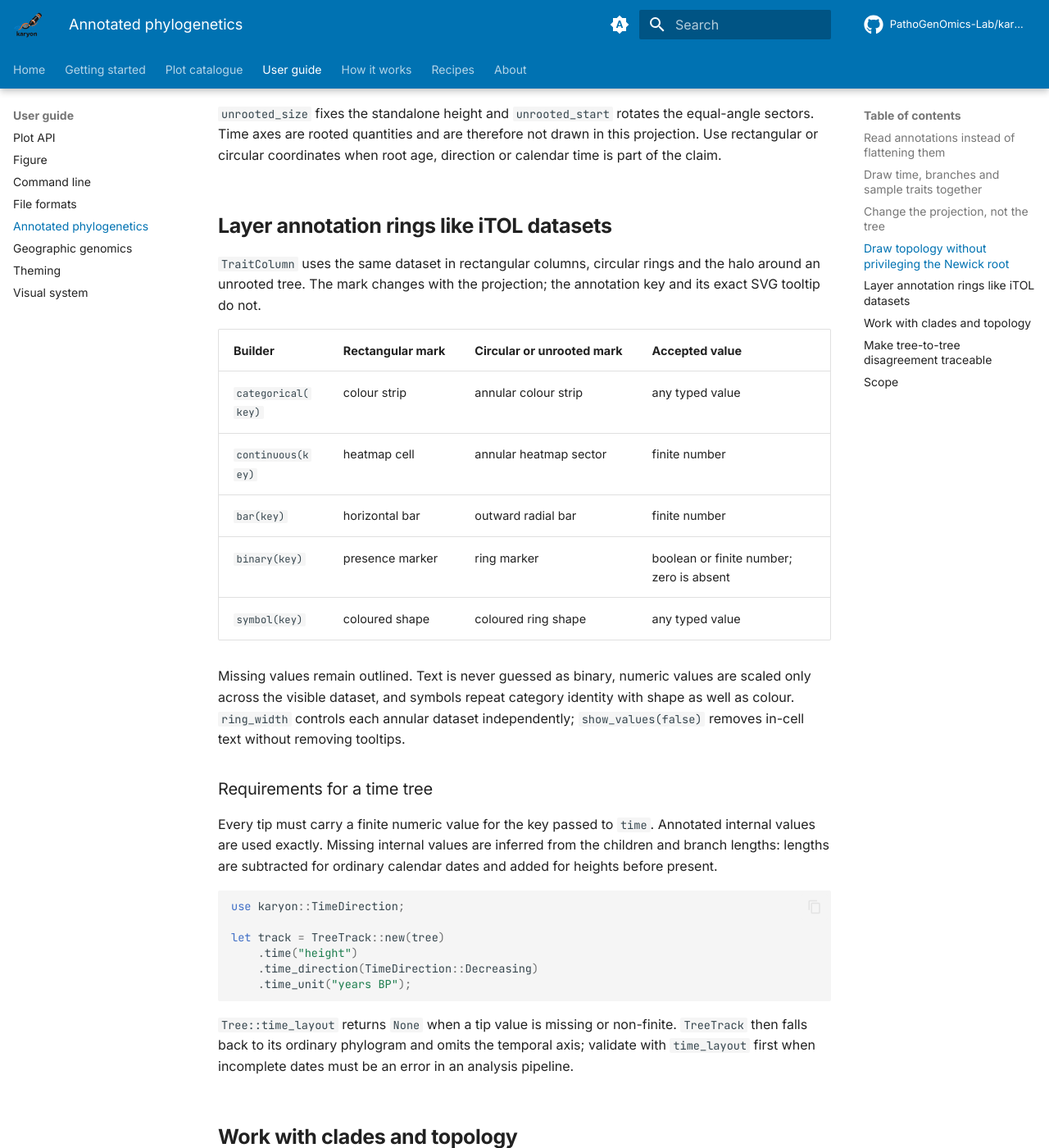
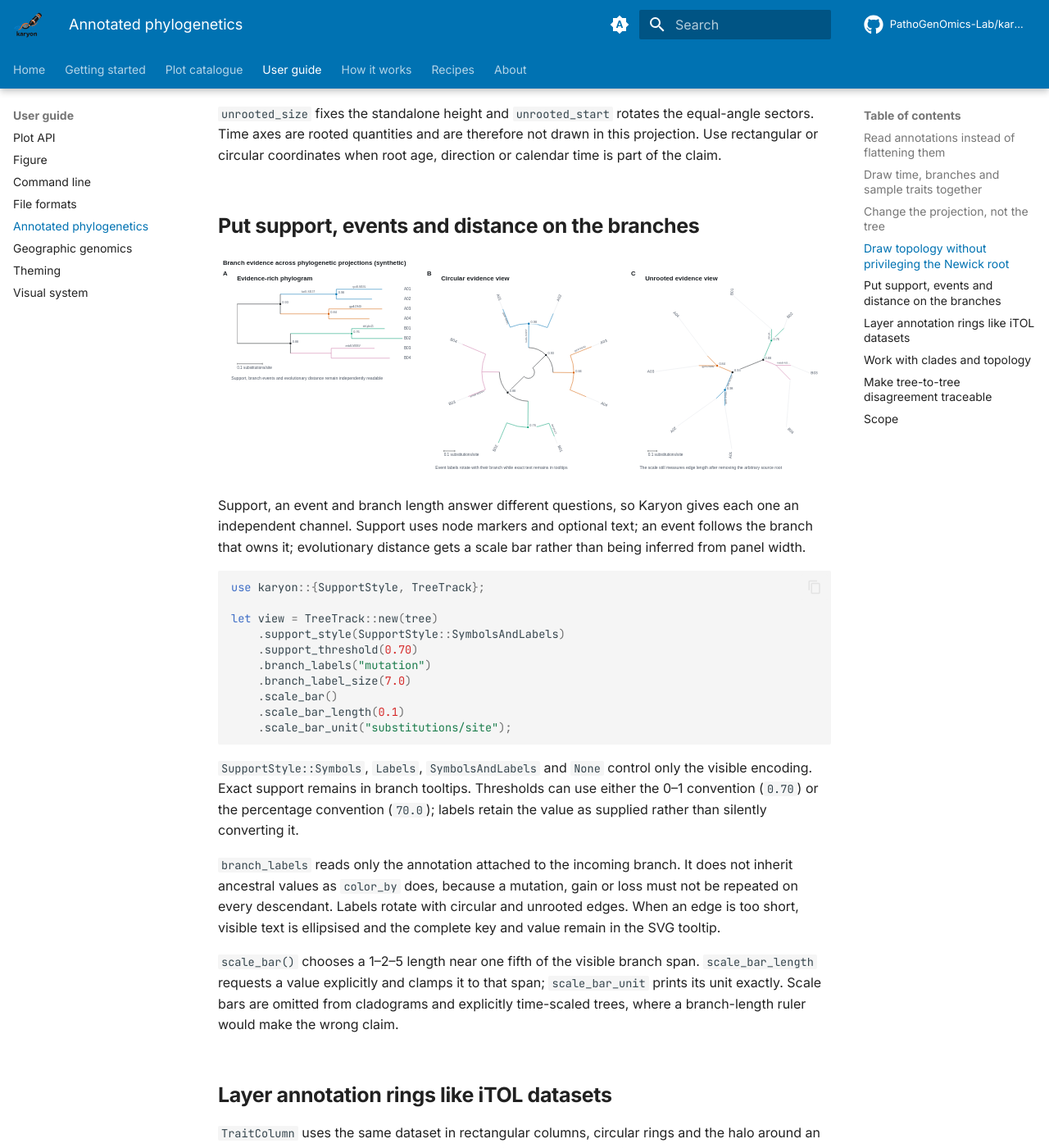
Before and after one commit to PathoGenOmics-Lab/karyon, an MkDocs documentation site: the page built from docs/guide/phylogenetics.md, in a window 1280 px wide and 1400 px high, scrolled down 5259 px. Shown: the whole window at 82% size. Built offline with MkDocs 1.6.1 and Material for MkDocs 9.7.7, drawn with Linux system fonts in a browser that asks for light colours; comment, search, counter and statistics services are not loaded.

Commit message:
Show branch evidence across phylogenies

````diff
--- a/docs/guide/phylogenetics.md
+++ b/docs/guide/phylogenetics.md
@@ -178,6 +178,45 @@ equal-angle sectors. Time axes are rooted quantities and are therefore not
 drawn in this projection. Use rectangular or circular coordinates when root
 age, direction or calendar time is part of the claim.
 
+## Put support, events and distance on the branches
+
+![The same synthetic phylogram drawn in rectangular, circular and unrooted coordinates with scaled support markers, exact support labels, mutation labels and branch-length scale bars](../assets/figures/example-phylo-evidence.svg)
+
+Support, an event and branch length answer different questions, so Karyon gives
+each one an independent channel. Support uses node markers and optional text;
+an event follows the branch that owns it; evolutionary distance gets a scale
+bar rather than being inferred from panel width.
+
+```rust
+use karyon::{SupportStyle, TreeTrack};
+
+let view = TreeTrack::new(tree)
+    .support_style(SupportStyle::SymbolsAndLabels)
+    .support_threshold(0.70)
+    .branch_labels("mutation")
+    .branch_label_size(7.0)
+    .scale_bar()
+    .scale_bar_length(0.1)
+    .scale_bar_unit("substitutions/site");
+```
+
+`SupportStyle::Symbols`, `Labels`, `SymbolsAndLabels` and `None` control only
+the visible encoding. Exact support remains in branch tooltips. Thresholds can
+use either the 0–1 convention (`0.70`) or the percentage convention (`70.0`);
+labels retain the value as supplied rather than silently converting it.
+
+`branch_labels` reads only the annotation attached to the incoming branch. It
+does not inherit ancestral values as `color_by` does, because a mutation, gain
+or loss must not be repeated on every descendant. Labels rotate with circular
+and unrooted edges. When an edge is too short, visible text is ellipsised and
+the complete key and value remain in the SVG tooltip.
+
+`scale_bar()` chooses a 1–2–5 length near one fifth of the visible branch span.
+`scale_bar_length` requests a value explicitly and clamps it to that span;
+`scale_bar_unit` prints its unit exactly. Scale bars are omitted from
+cladograms and explicitly time-scaled trees, where a branch-length ruler would
+make the wrong claim.
+
 ## Layer annotation rings like iTOL datasets
 
 `TraitColumn` uses the same dataset in rectangular columns, circular rings and
````
Also changed, not shown: CHANGELOG.md (+5 -0 lines), README.md (+13 -6 lines), docs/plots/phylogeny-clades.md (+2 -2 lines), docs/recipes.md (+30 -0 lines), docs/tracks.md (+9 -0 lines), assets/example-phylo-evidence.svg (added), assets/gallery.svg, docs/assets/figures/example-phylo-evidence.svg (added), docs/assets/figures/gallery.svg, 2 other files.
